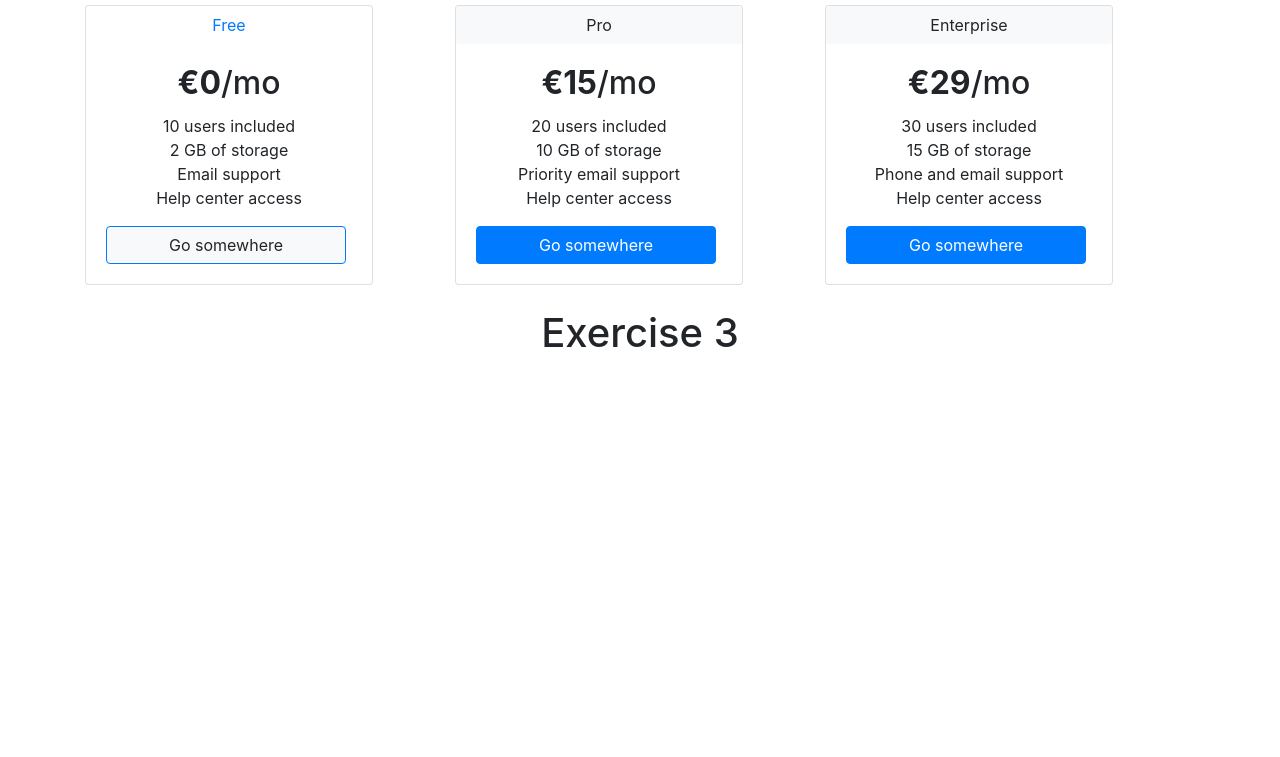
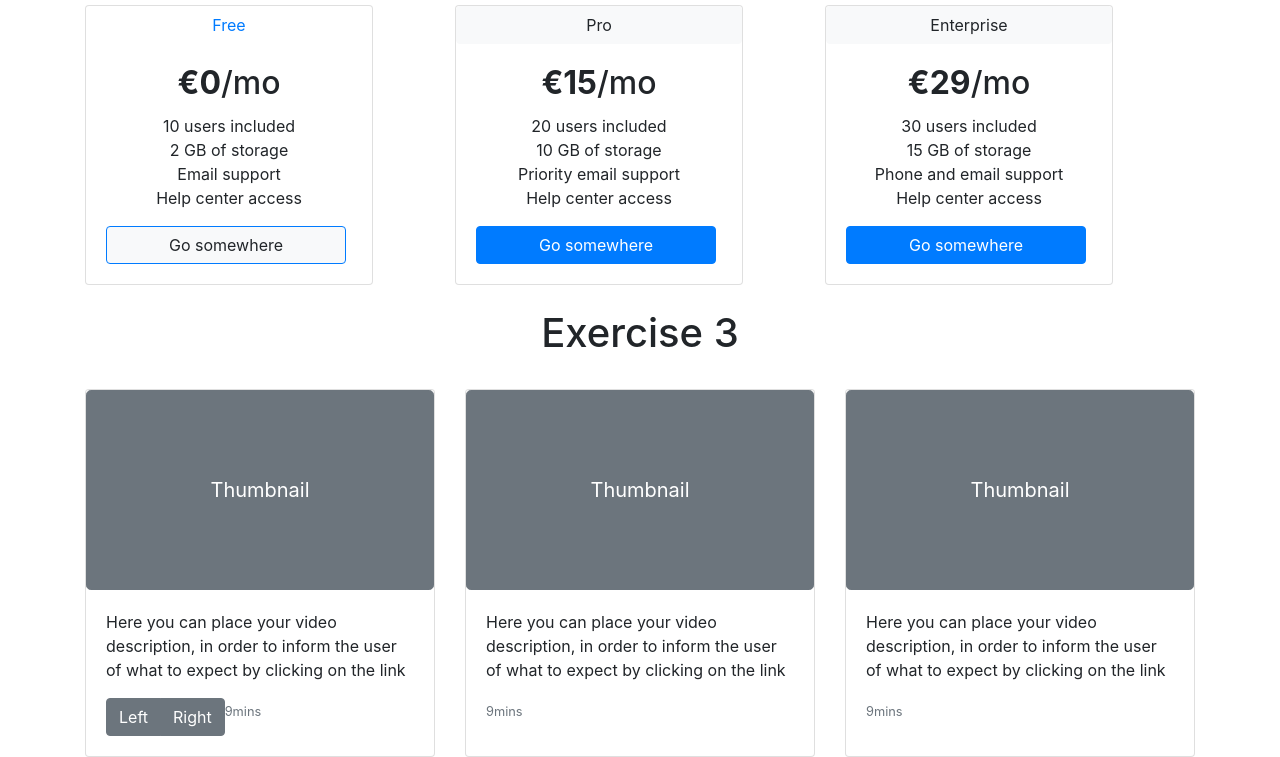
Before and after one commit to edwardTunkl/M2-D8-Landing-page, a plain HTML site: page index.html in a window 1280 px wide. Shown: the part 689-1446 px from the top of the page. Before the commit the page ends 1078 px from the top, so only its background shows below. Drawn offline with nearby package versions, Linux system fonts and the light colour scheme.

Commit message:
Ex3 nt fnshd

```diff
--- a/index.html
+++ b/index.html
@@ -29,7 +29,7 @@
     <div class="container">
       <h1 class="text-center pt-4">Exercise 1</h1>
       <p class="text-center">Ricreate this table just using Bootstrap4 classes or styling, without adding / removing any DOM element</p>
-      <div class="container">
+      <div>
 
         <div class="btn btn-group">
 
@@ -120,7 +120,36 @@
 <div class="container">
         <h1 class="text-center pt-4 pb-4">Exercise 3</h1>
 
+        <div class="card-deck">
+          <div class="card">
+            <button type="button" class="btn btn-secondary btn-lg" style="height : 200px">Thumbnail</button>
+            <div class="card-body">
+              <p class="card-text ">Here you can place your video description, in order to inform the user of what to expect by clicking on the link</p>
+              <div class="d-flex" >
+              <div class="btn-group" role="group" aria-label="Basic example">
+                <button type="button" class="btn btn-secondary">Left</button>
+                <button type="button" class="btn btn-secondary">Right</button>
+              </div >
+              <p class="card-text"><small class="text-muted">9mins</small></p>
+            </div>
+            </div>
+          </div>
+          <div class="card">
+            <button type="button" class="btn btn-secondary btn-lg" style="height : 200px">Thumbnail</button>
+            <div class="card-body">
+              <p class="card-text">Here you can place your video description, in order to inform the user of what to expect by clicking on the link</p>
 
+              <p class="card-text"><small class="text-muted">9mins</small></p>
+            </div>
+          </div>
+          <div class="card">
+            <button type="button" class="btn btn-secondary btn-lg" style="height : 200px">Thumbnail</button>
+            <div class="card-body">
+              <p class="card-text">Here you can place your video description, in order to inform the user of what to expect by clicking on the link</p>
+              <p class="card-text"><small class="text-muted">9mins</small></p>
+            </div>
+          </div>
+        </div>
 
 
 
```
